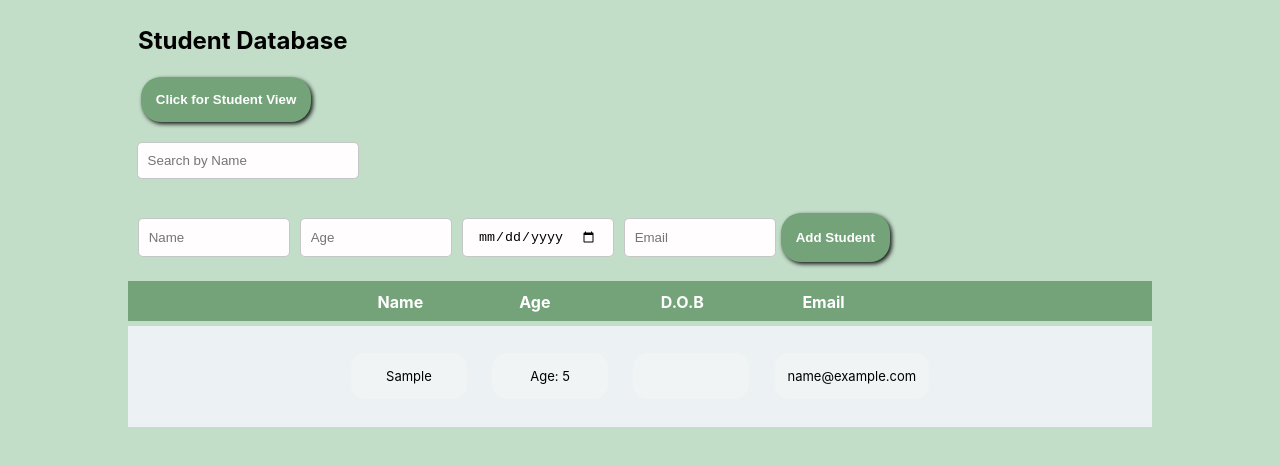
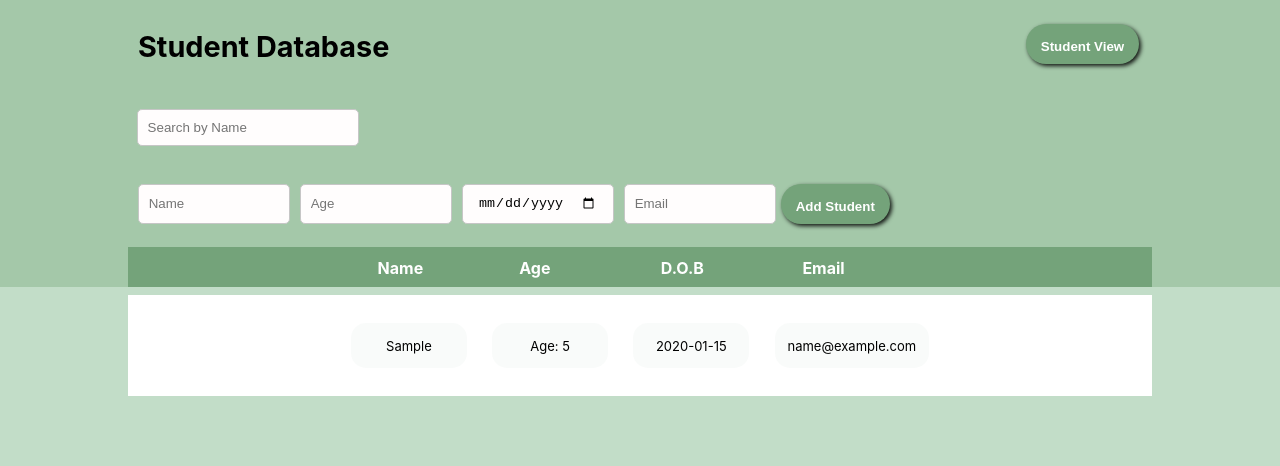
Before and after one commit to Roboto-Automo/FullStack-Student-Database, a React (Create React App) app: page / in a window 1280 px wide. Both pictures are taken after typing "Sample", "5", "2020-01-15", "name@example.com" into the empty fields and a click on the button "Add Student". Shown: the top 466 px of the page. Built offline with nearby package versions, Linux system fonts and the light colour scheme; no server answers.

Commit message:
rejig some styling

```diff
--- a/src/App.js
+++ b/src/App.js
@@ -32,7 +32,7 @@ function createStudent(name, age, dob, email) {
   let student = {
     name: name,
     age: age,
-    dateofbirth: dob,
+    dob: dob,
     email: email,
     id: randomId
 
--- a/src/Components/Student.js
+++ b/src/Components/Student.js
@@ -45,10 +45,11 @@ export default function Student({ student, editStudent, deleteStudent, admin })
   };
 
   return (
-    <div  onClick={handleBlockClick}>
+    <div style={{width:'100%'}} onClick={handleBlockClick}>
       {isEditing && admin ? (
         <>
         <h2 className='header' style={{display:'flex', justifyContent:'center'}}>Edit Student</h2>
+        <div style={{display:'flex', justifyContent:'center'}}>
           <input
           className='editbox'
             type='text'
@@ -73,6 +74,7 @@ export default function Student({ student, editStudent, deleteStudent, admin })
             value={editedData.email}
             onChange={(e) => setEditedData({ ...editedData, email: e.target.value })}
           />
+          </div>
           <div className='editbuttonscontainer'>
           <button className='button2' onClick={handleEditSubmit}>Submit</button>
          <button className='button2' onClick={() => deleteStudent(student.id)}>Delete</button>
--- a/src/Pages/Dashboard.css
+++ b/src/Pages/Dashboard.css
@@ -17,6 +17,8 @@ html {
     padding: 15px; /* Removed quotes */
     border: none; /* Removed quotes */
     box-shadow: 2px 2px 4px rgba(0, 0, 0, 0.9); /* Removed quotes */
+    height:40px;
+    align-self: center;
   }
 
   .button1:hover {
@@ -27,13 +29,14 @@ html {
 
 
 .title {
-    font-size: 1.5em;
+    font-size: 1.8em;
     font-weight: bold;
     margin-bottom: 0.5em;
     color: black;
     display: flex;
     padding: 10px;
     margin-left: 10%;
+
 }
 
 .form {
@@ -154,3 +157,20 @@ width: 80%;
         background-color: rgb(116, 163, 122); /* Example hover background color */
         cursor: pointer; /* Change cursor to pointer on hover */
       }
+
+      .scrollcontainer {
+
+       max-height: calc(100vh - 200px);
+  overflow-y: auto;
+      }
+
+
+      .fixedwrapper {
+        position: fixed;
+        top: 0;
+        left: 0;
+        width: 100%;
+        z-index: 1000;
+        background-color: #c2ddc8;
+        background-color: rgb(164, 200, 169);
+      }
--- a/src/Pages/Home.js
+++ b/src/Pages/Home.js
@@ -112,10 +112,13 @@ function editStudent(id, newName, newAge, newDob, newEmail) {
       });
     return (
         <div className='main'>
+        <div className='fixedwrapper'>
+        <div style={{display:'flex', justifyContent:'space-between'}}>
         <h1 className='title'>Student Database</h1>
-        <button className='button1' style={{marginLeft:'11%'}} onClick={() => setAdmin(!admin)}>
-  Click for {admin ? "Student View" : "Admin View"}
+        <button className='button1' style={{marginRight:'11%'}} onClick={() => setAdmin(!admin)}>
+  {admin ? "Student View" : "Admin View"}
 </button>
+</div>
         <div className='search'>
         <input className='search2'
         type='text'
@@ -147,12 +150,14 @@ function editStudent(id, newName, newAge, newDob, newEmail) {
           <p className='head'>Email</p>
           </div>
         </div>
+        </div>
+        <div className='scrollcontainer' style={{ marginTop: admin ? '290px' : '210px' }}>
         {filteredStudents.map((student, index) => (
             <div key={index} className={`student ${index % 2 === 0 ? 'even' : 'odd'}`}>
                <Student student={student} editStudent={editStudent} deleteStudent={deleteStudent} admin={admin} />
             </div>
         ))}
-
+        </div>
         </div>
     );
 }
```
Also changed, not shown: 1 other file (tests, documents, lock files or other folders).
